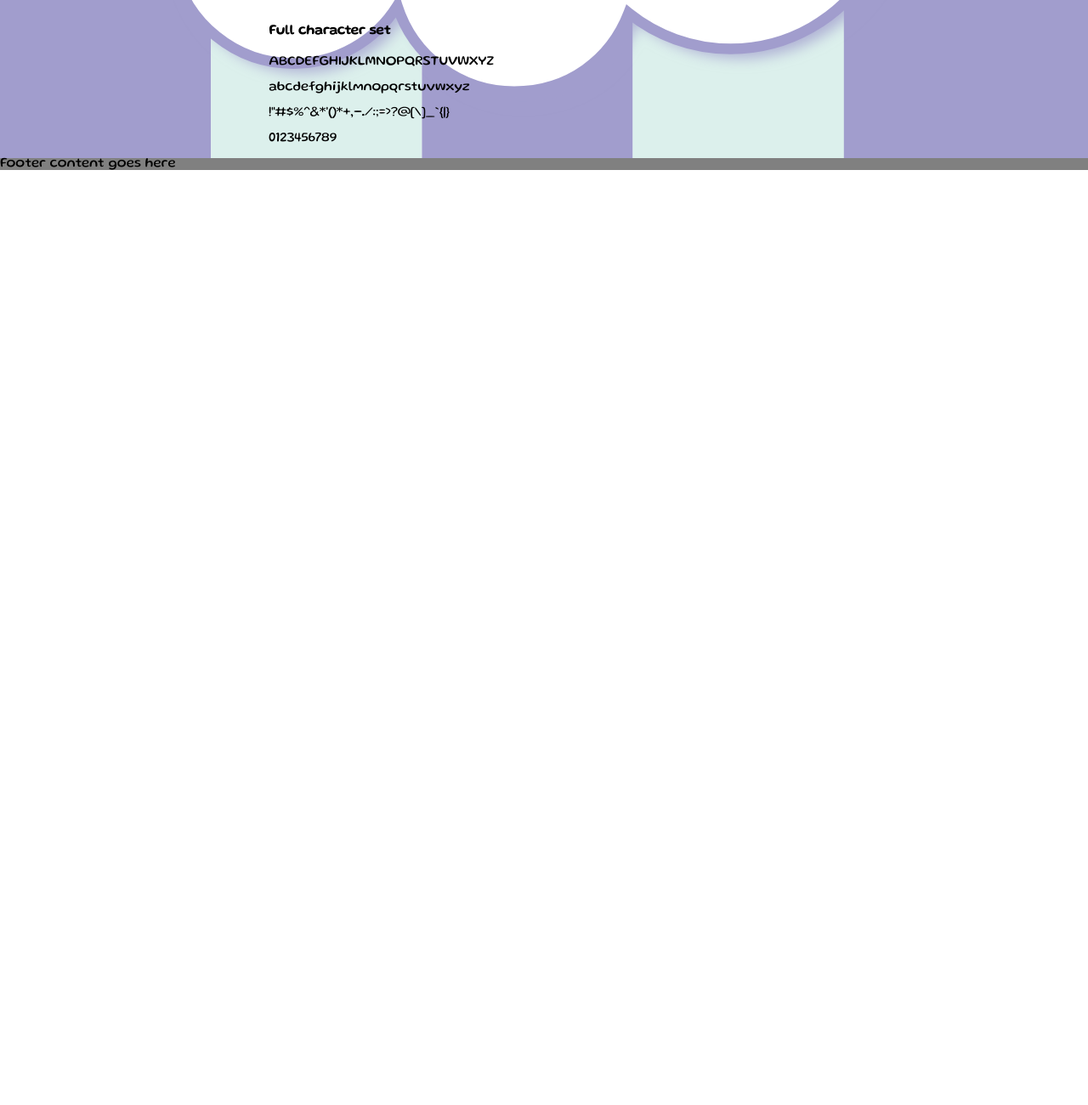
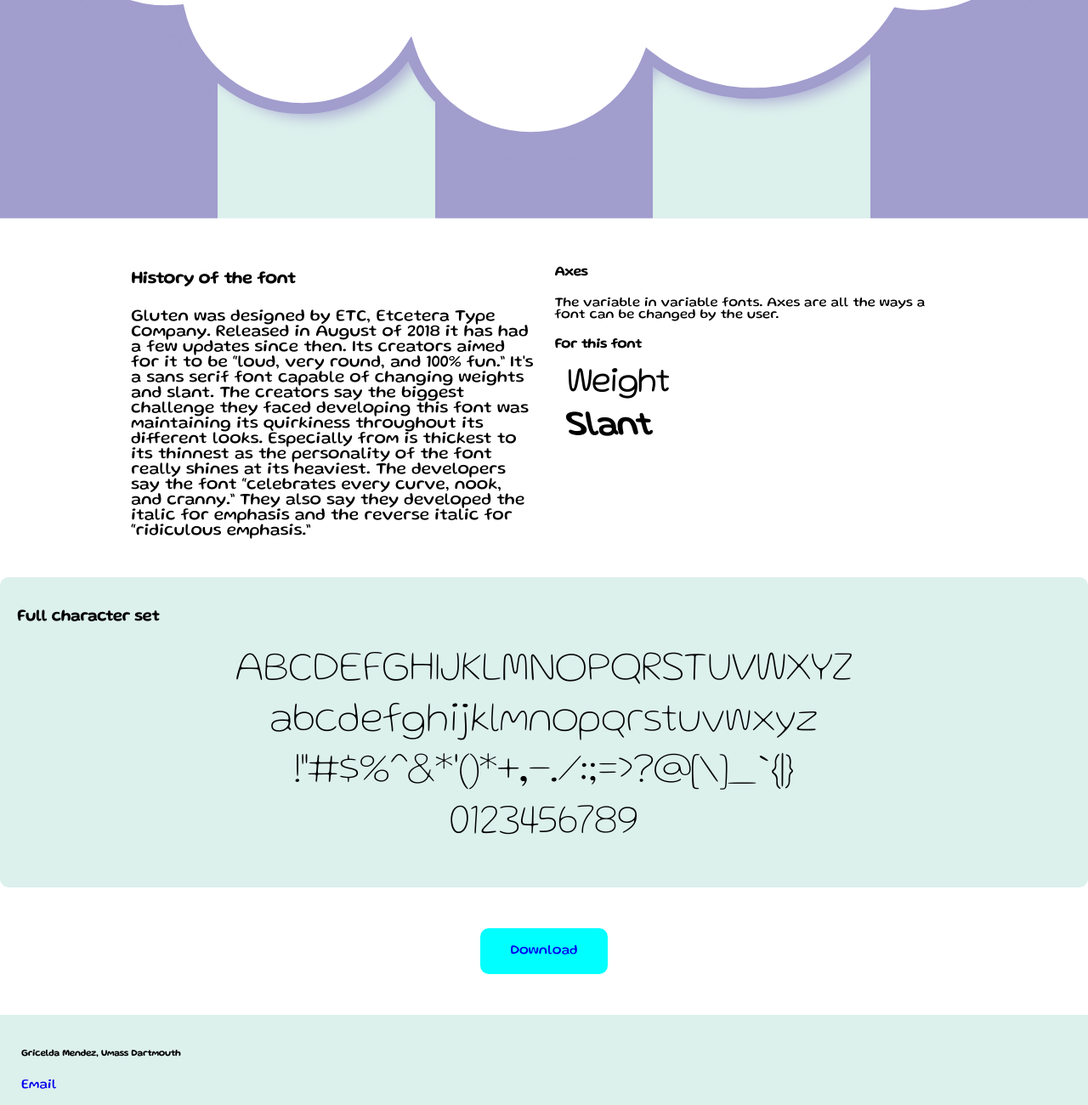
Before and after one commit to Gmendez1/gluten, a plain HTML site: page index.html in a window 1280 px wide. Shown: the part 670-1970 px from the top of the page at 85% size. Before the commit the page ends 870 px from the top, so only its background shows below. Drawn offline with Linux system fonts and the light colour scheme.

Commit message:
made it work

```diff
--- a/index.html
+++ b/index.html
@@ -10,13 +10,13 @@
 </head>
 <body>
     <header>
-        <h1 class="logo">Font name</h1>
+        <h1 class="logo">Gluten</h1>
           <input type="checkbox" id="nav-checkbox" class="nav-checkbox">
           <nav class="page-nav">
                   <ul>
-                      <li><a href="#">History</a></li>
-                      <li><a href="#">Variations</a></li>
-                      <li><a href="#">Full character set</a></li>
+                      <li><a href="#history">History</a></li>
+                      <li><a href="#variations">Variations</a></li>
+                      <li><a href="#alphabet">Full character set</a></li>
 
                   </ul>
               </nav>
@@ -29,35 +29,44 @@
                 <h3>gluten</h3>
           <!-- Type history -->
 <section class="page-wrapper">
-          <section class="history">
+          <section id="history">
             <h1>History of the font</h1>
                 <p>
                   Gluten was designed by ETC, Etcetera Type Company. Released in August of 2018 it has had a few updates since then. Its creators aimed for it to be “loud, very round, and 100% fun.” It's a sans serif font capable of changing weights and slant. The creators say the biggest challenge they faced developing this font was maintaining its quirkiness throughout its different looks. Especially from is thickest to its thinnest as the personality of the font really shines at its heaviest. The developers say the font “celebrates every curve, nook, and cranny.” They also say they developed the italic for emphasis and the reverse italic for “ridiculous emphasis.”
                 </p>
+
+          </section>
+
+          <section id="variations">
             <h1>Axes</h1>
             <p>
               The variable in variable fonts. Axes are all the ways a font can be changed by the user.
             </p>
+            <h1>For this font</h1>
+            <h4 class="weight">Weight</h4>
+            <h4 class="slant">Slant</h4>
           </section>
-
-          <section class="variations">
-            <h1>For this font</h1>
+          <!-- where the page wrapper ends -->
 </section>
-
-          <section class="alphabet">
+          <section id="alphabet">
             <h1>Full character set</h1>
-            <p>ABCDEFGHIJKLMNOPQRSTUVWXYZ</p>
-            <p>abcdefghijklmnopqrstuvwxyz</p>
-            <p>!"#$%^&*'()*+,-./:;=>?@[\]_`{|}</p>
-            <p>0123456789</p>
+            <p class="alphabet-set">ABCDEFGHIJKLMNOPQRSTUVWXYZ</p>
+            <p class="alphabet-set">abcdefghijklmnopqrstuvwxyz</p>
+            <p class="alphabet-set">!"#$%^&*'()*+,-./:;=>?@[\]_`{|}</p>
+            <p class="alphabet-set">0123456789</p>
 
           </section>
-
+          </section>
+        <section class="download-section">
+            <a class="download" href="#">Download</a>
+        </section>
           </div>
           </section>
           <!-- Start of the footer -->
           <footer>
-            Footer content goes here
+            <h6>Gricelda Mendez, Umass Dartmouth</h6>
+          <a href="mailto:grizzygraphics2021@gmail.com">Email</a>
+
           </footer>
 </body>
 </html>
--- a/main.css
+++ b/main.css
@@ -11,18 +11,25 @@
 }
 .hero{
     background-image: url("images/gluten.svg");
+    background-repeat: no-repeat;
+    background-size: contain;
+    /* height:800px; */
 }
 /* how the page wrapper will appear on mobile */
 .page-wrapper{
-    width: min(100% - 3rem, 80ch);
+    width: min(100% - 3rem, 120ch);
     margin-inline: auto;
 }
+#alphabet {
+    grid-area: a; /* Keeps the grid layout intact */
+    background-color: #DCF0EC; }
+
 /* how the page wrapper appears on desktop */
-
 @media only screen and (min-width:800px){
 .page-wrapper{
 display: grid;
 grid-gap: 25px;
+padding-top:40px;
 grid-template-columns: 1fr 1fr;
 grid-template-rows: auto;
 grid-template-areas:
@@ -30,28 +37,52 @@
     "a a";
 }
 
-.history {
+#history {
 grid-area: h;
+font-size: 20px;
+
 }
 
-.variations{
+#variations{
 grid-area: v;
 }
 
-.alphabet {
-grid-area: a;
+#alphabet {
+grid-area: a; /* Keeps the grid layout intact */
+background-color: #DCF0EC; /* Sets the background color to pink */
+padding: 20px; /* Adds padding inside the pink area */
+border-radius: 10px; /* Optional: Adds rounded corners */
+color: black; /* Ensures text is readable (adjust as needed) */
+width: 100%; /* Makes the section span the full width */
+    margin: 0; /* Removes any default margins */
+    box-sizing: border-box; /* Ensures padding doesn't affect width */
 }
 }
 /* CSS for the footer */
 footer{
-    background-color: gray;
+    background-color: #DCF0EC;
+    width: 100%; /* Makes the footer span the full width of the page */
+    text-align: left; /* Centers the text inside the footer */
+    padding: 1em 0; /* Adds some vertical padding */
+    padding-left: 25px;
+    background-color: #DCF0EC; /* Optional: Keeps the background color */
+    box-sizing: border-box; /* Ensures padding doesn't affect width */
 }
+/* typographic styling */
 
+.alphabet-set{
+    font-size: 50px;
+    font-weight: 100;
+    text-align: center;
+   line-height: 10px;
+    font-variation-settings: "wght" 100, "slnt" 0;
+}
 /* variable font animation */
 h3{
     font-weight:20;
     text-align: center;
-    font-size: 5em;
+    padding:300px;
+    font-size: 7em;
     animation: weightChange 7s infinite;
 }
 
@@ -62,6 +93,38 @@
     50%{font-variation-settings: "wght" 900, "slnt" -13;
     }
 
+}
+/* animations for the variation section */
+.weight{
+    animation: weightVariation 5s infinite;
+
+}
+
+@keyframes weightVariation {
+    0%, 100%{
+        font-variation-settings: "wght" 100, "slnt" 0;
+    }
+    50%{font-variation-settings: "wght" 900, "slnt" 0;
+    }
+
+}
+.slant{
+    animation: slantVariation 5s infinite;
+
+}
+
+@keyframes slantVariation {
+    0%, 100%{
+        font-variation-settings: "wght" 300, "slnt" 13;
+    }
+    50%{font-variation-settings: "wght" 300, "slnt" -13;
+    }
+
+}
+
+h4{
+    font-size: 40px;
+    margin:15px;
 }
 /* variable font that changes on hover */
 .variable-font{
@@ -88,3 +151,23 @@
     text-align: center;
     font-variation-settings: "wght" 120, "wdth" 0, "XXXX" 100;
 }
+
+/* download button */
+.download-section{
+    height: 150px;
+    display: flex; /* Enables flexbox */
+    justify-content: center; /* Centers the button horizontally */
+    align-items: center; /* Centers the button vertically */
+}
+.download {
+    padding: 20px 20px;
+    display: inline-block; /* Ensures the link behaves like a block element */
+    text-align: center; /* Centers the text inside the link */
+    margin: auto; /* Centers the link horizontally and vertically */
+    background-color: aqua;
+    width:150px;
+    border-radius: 10px;
+}
+a{
+    text-decoration: none;
+}
--- a/navigation.css
+++ b/navigation.css
@@ -8,12 +8,13 @@
 
   header {
     /* where to set the color of the nav bar */
-      background: lightgray;
+      background: #A19DCD;
       text-align: center;
       top:0px;
       position: fixed;
       z-index: 999;
       width: 100%
+
   }
 
   .logo {
@@ -54,7 +55,7 @@
   }
   /* where to change the font color of the nav bar pop-up */
   nav a:hover {
-      color: orange;
+      color: white;
   }
 
   .nav-checkbox:checked ~ nav {
```
Lines whose indentation alone changed are shown as unchanged.
